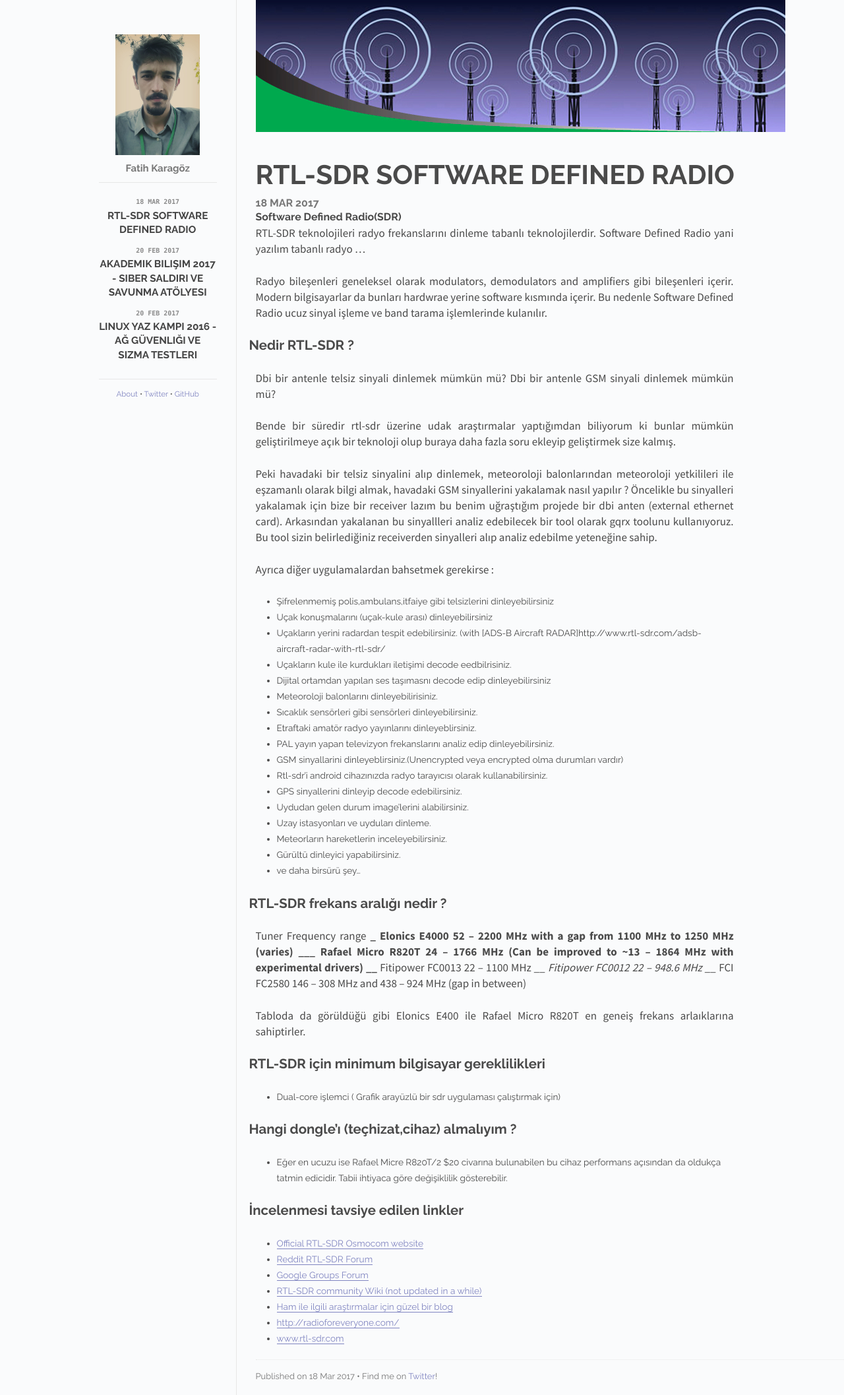
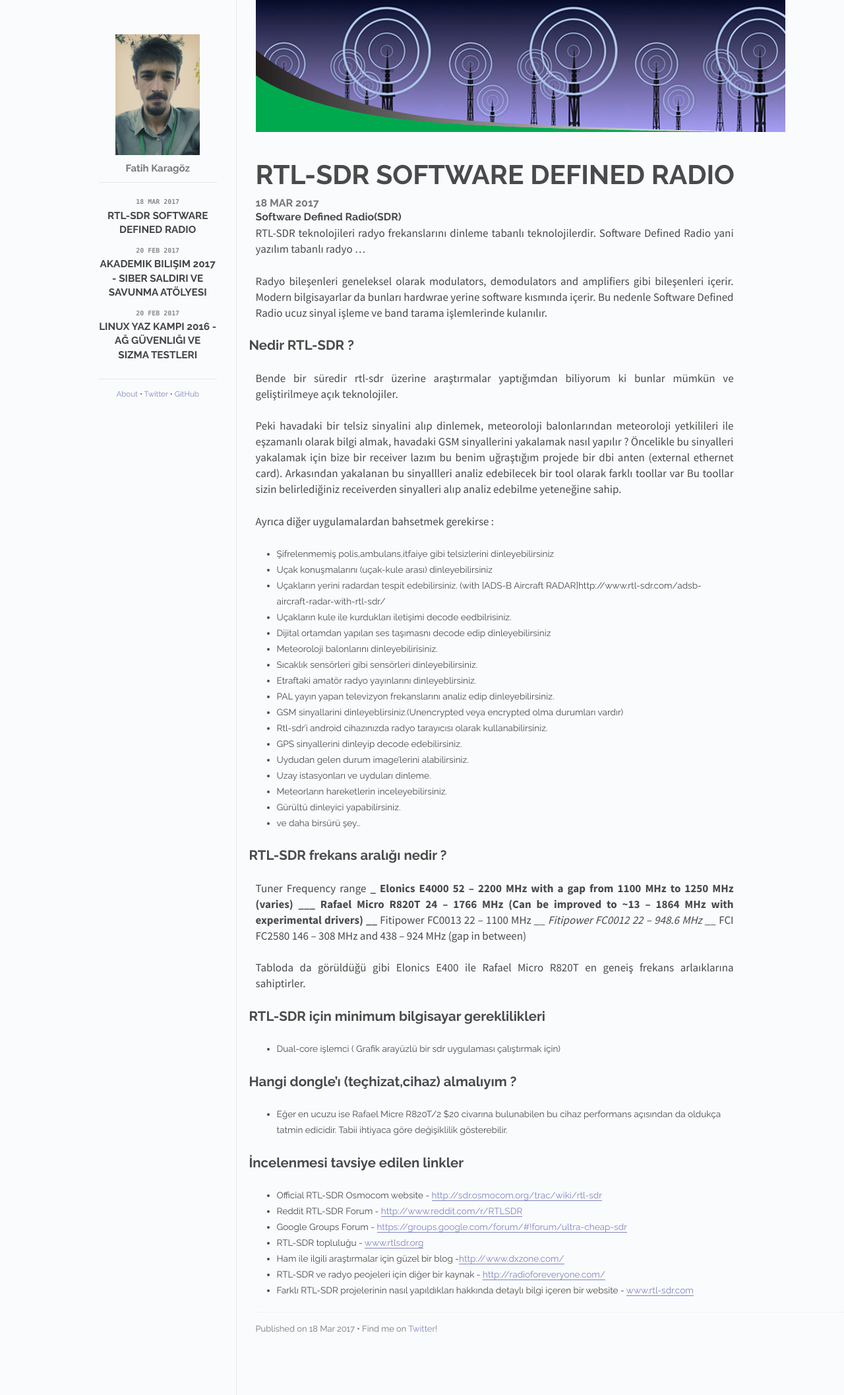
Before and after one commit to FatihKaragoz/FatihKaragoz.github.io, a Jekyll site: the page built from _posts/2017-03-11-rtlsdr.md, in a window 1280 px wide. Shown: the whole page at 66% size. Built offline with Jekyll 4.4.1, drawn with Linux system fonts in a browser that asks for light colours; Markdown is read by kramdown in place of the engine named in the settings.

Commit message:
rtl-sdr post düzeltme

```diff
--- a/_posts/2017-03-11-rtlsdr.md
+++ b/_posts/2017-03-11-rtlsdr.md
@@ -17,13 +17,11 @@ Bu nedenle Software Defined Radio ucuz sinyal işleme ve band tarama işlemlerin
 
 
 ## Nedir RTL-SDR ?
-Dbi bir antenle telsiz sinyali dinlemek mümkün mü?
-Dbi bir antenle GSM sinyali dinlemek mümkün mü?
 
-Bende bir süredir rtl-sdr üzerine udak araştırmalar yaptığımdan biliyorum ki bunlar mümkün geliştirilmeye açık bir teknoloji olup buraya daha fazla soru ekleyip geliştirmek size kalmış.
+Bende bir süredir rtl-sdr üzerine araştırmalar yaptığımdan biliyorum ki bunlar mümkün ve geliştirilmeye açık teknolojiler.
 
 Peki havadaki bir telsiz sinyalini alıp dinlemek, meteoroloji balonlarından meteoroloji yetkilileri ile eşzamanlı olarak bilgi almak, havadaki GSM sinyallerini yakalamak nasıl yapılır ?
-Öncelikle bu sinyalleri yakalamak için bize bir receiver lazım bu benim uğraştığım projede bir dbi anten (external ethernet card). Arkasından yakalanan bu sinyallleri analiz edebilecek bir tool olarak gqrx toolunu kullanıyoruz. Bu tool sizin belirlediğiniz receiverden sinyalleri alıp analiz edebilme yeteneğine sahip.
+Öncelikle bu sinyalleri yakalamak için bize bir receiver lazım bu benim uğraştığım projede bir dbi anten (external ethernet card). Arkasından yakalanan bu sinyallleri analiz edebilecek bir tool olarak farklı toollar var Bu toollar sizin belirlediğiniz receiverden sinyalleri alıp analiz edebilme yeteneğine sahip.
 
 
 Ayrıca diğer uygulamalardan bahsetmek gerekirse :
@@ -70,10 +68,10 @@ Tabloda da görüldüğü gibi Elonics E400 ile Rafael Micro R820T en geneiş fr
 
 ## İncelenmesi tavsiye edilen linkler
 
-  * [Official RTL-SDR Osmocom website](http://sdr.osmocom.org/trac/wiki/rtl-sdr)
-  * [Reddit RTL-SDR Forum](http://www.reddit.com/r/RTLSDR)
-  * [Google Groups Forum](https://groups.google.com/forum/#!forum/ultra-cheap-sdr)
-  * [RTL-SDR community Wiki (not updated in a while)](www.rtlsdr.org)
-  * [Ham ile ilgili araştırmalar için güzel bir blog](http://www.dxzone.com/)
-  * [http://radioforeveryone.com/](RTL-SDR ve radyo peojeleri için diğer bir kaynak)
-  * [www.rtl-sdr.com](Farklı RTL-SDR projelerinin nasıl yapıldıkları hakkında detaylı bilgi içeren bir website)
+  * Official RTL-SDR Osmocom website - [http://sdr.osmocom.org/trac/wiki/rtl-sdr](http://sdr.osmocom.org/trac/wiki/rtl-sdr)
+  * Reddit RTL-SDR Forum - [http://www.reddit.com/r/RTLSDR](http://www.reddit.com/r/RTLSDR)
+  * Google Groups Forum - [https://groups.google.com/forum/#!forum/ultra-cheap-sdr](https://groups.google.com/forum/#!forum/ultra-cheap-sdr)
+  * RTL-SDR topluluğu - [www.rtlsdr.org](www.rtlsdr.org)
+  * Ham ile ilgili araştırmalar için güzel bir blog -[http://www.dxzone.com/](http://www.dxzone.com/)
+  * RTL-SDR ve radyo peojeleri için diğer bir kaynak - [http://radioforeveryone.com/](http://radioforeveryone.com/)
+  * Farklı RTL-SDR projelerinin nasıl yapıldıkları hakkında detaylı bilgi içeren bir website - [www.rtl-sdr.com](www.rtl-sdr.com)
```
